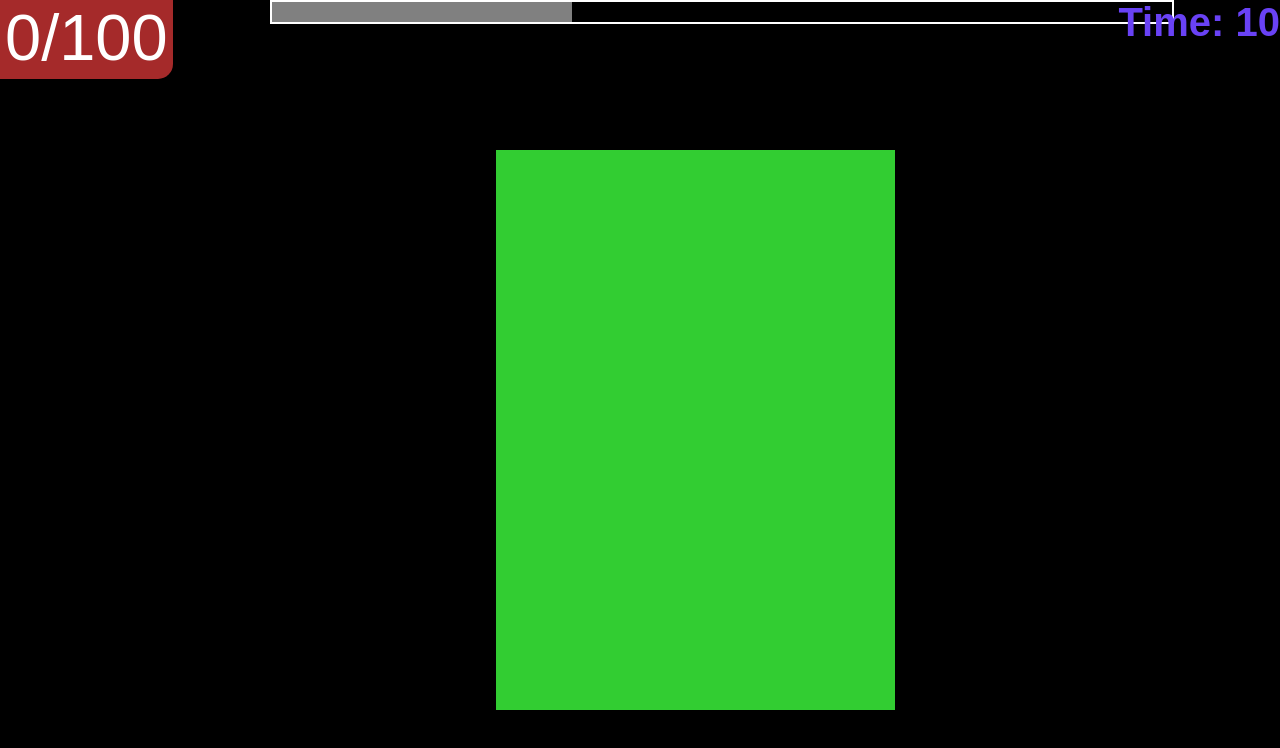
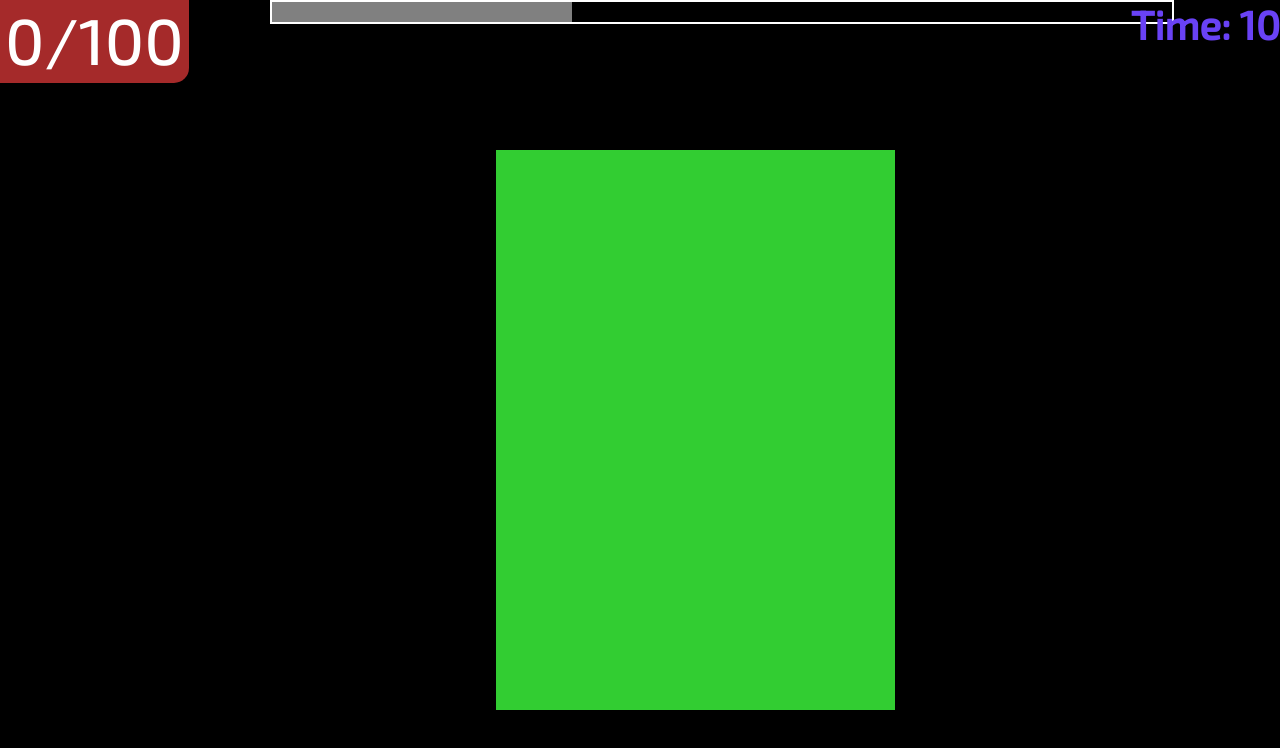
Before and after one commit to Shahrakii/shahrakii.github.io, a plain HTML site: page games/15s.html in a window 1280 px wide. Drawn offline with Linux system fonts and the light colour scheme.

Commit message:
Update style4.css

```diff
--- a/styles/style4.css
+++ b/styles/style4.css
@@ -7,7 +7,7 @@ body {
     counter-reset: click;
     overflow: hidden;
     background-color: black;
-    font-family: sans-serif;
+    font-family: 'Exo 2', sans-serif;
 }
 
 
```
